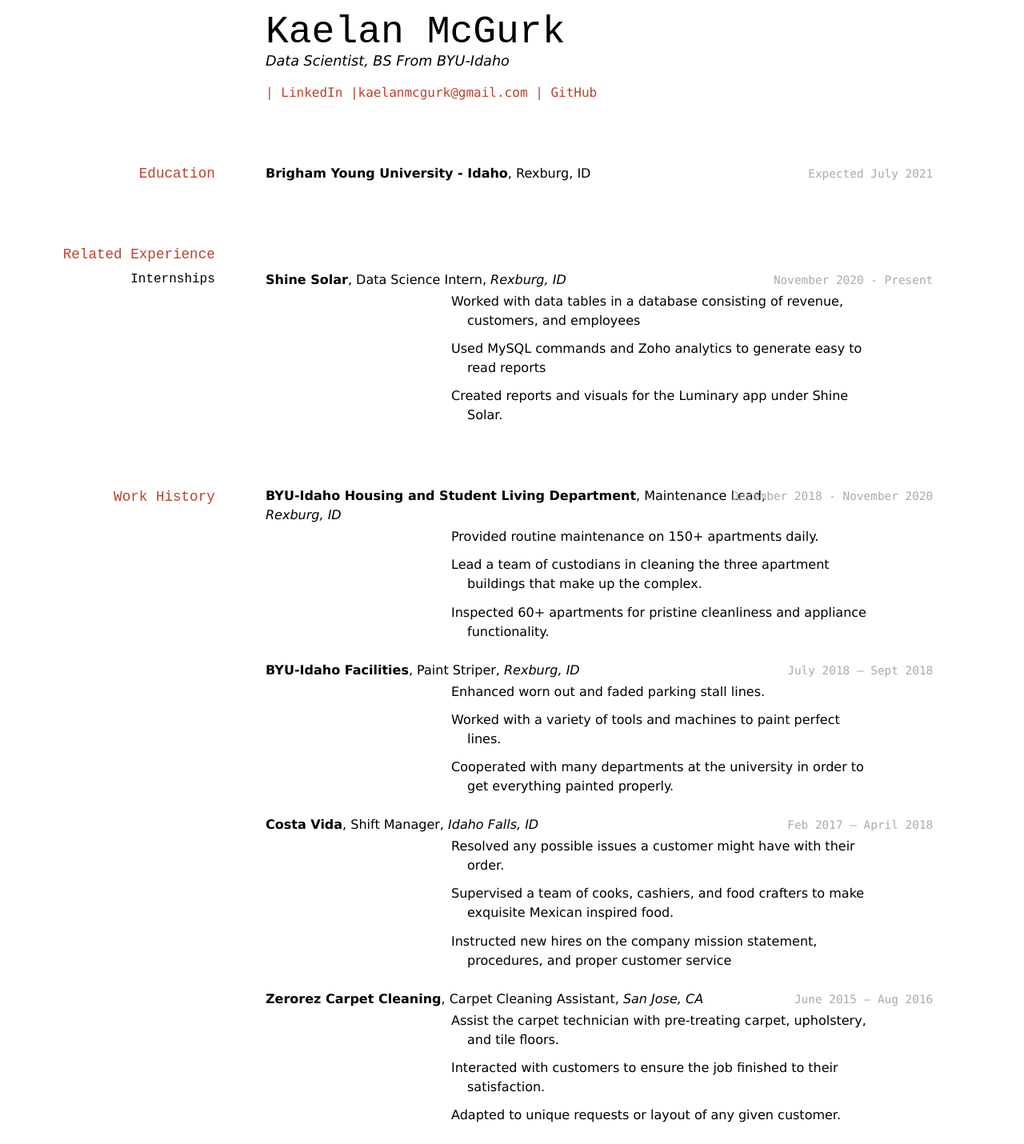
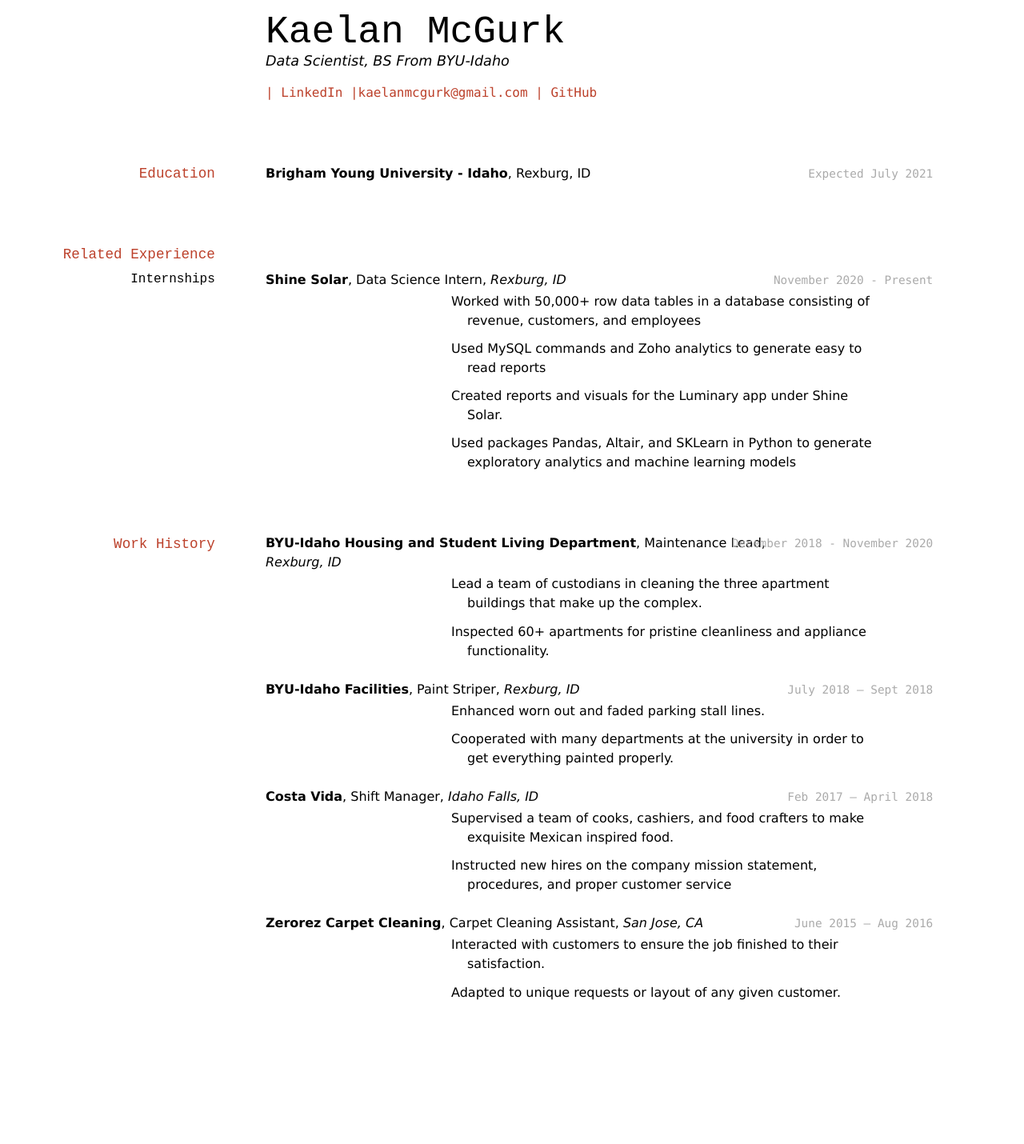
Before and after one commit to kaelanmcgurk/kaelanMcGurkResume, a Jekyll site: the page built from docs/index.md, in a window 1280 px wide. Shown: the whole page at 80% size. Built offline with Jekyll 4.4.1, drawn with Linux system fonts in a browser that asks for light colours; after the commit the page ends 1277 px from its top, so only the background shows below that.

Commit message:
Added more to Shine

```diff
--- a/docs/index.md
+++ b/docs/index.md
@@ -25,18 +25,18 @@ __Brigham Young University - Idaho__, Rexburg, ID
 `November 2020 - Present`
 __Shine Solar__, Data Science Intern, _Rexburg, ID_
 
-- Worked with data tables in a database consisting of revenue, customers, and employees
+- Worked with 50,000+ row data tables in a database consisting of revenue, customers, and employees
 
 - Used MySQL commands and Zoho analytics to generate easy to read reports
 
 - Created reports and visuals for the Luminary app under Shine Solar.
 
+- Used packages Pandas, Altair, and SKLearn in Python to generate exploratory analytics and machine learning models
+
 ## Work History
 
 `December 2018 - November 2020`
 __BYU-Idaho Housing and Student Living Department__, Maintenance Lead, _Rexburg, ID_
-
-- Provided routine maintenance on 150+ apartments daily.
 
 - Lead a team of custodians in cleaning the three apartment buildings that make up the complex.
 
@@ -47,14 +47,10 @@ __BYU-Idaho Facilities__, Paint Striper, _Rexburg, ID_
 
 - Enhanced worn out and faded parking stall lines.
 
-- Worked with a variety of tools and machines to paint perfect lines.
-
 - Cooperated with many departments at the university in order to get everything painted properly.
 
 `Feb 2017 – April 2018`
 __Costa Vida__, Shift Manager, _Idaho Falls, ID_
-
-- Resolved any possible issues a customer might have with their order.
 
 - Supervised a team of cooks, cashiers, and food crafters to make exquisite Mexican inspired food.
 
@@ -62,8 +58,6 @@ __Costa Vida__, Shift Manager, _Idaho Falls, ID_
 
 `June 2015 – Aug 2016`
 __Zerorez Carpet Cleaning__, Carpet Cleaning Assistant, _San Jose, CA_
-
-- Assist the carpet technician with pre-treating carpet, upholstery, and tile floors.
 
 - Interacted with customers to ensure the job finished to their satisfaction.
 
```
